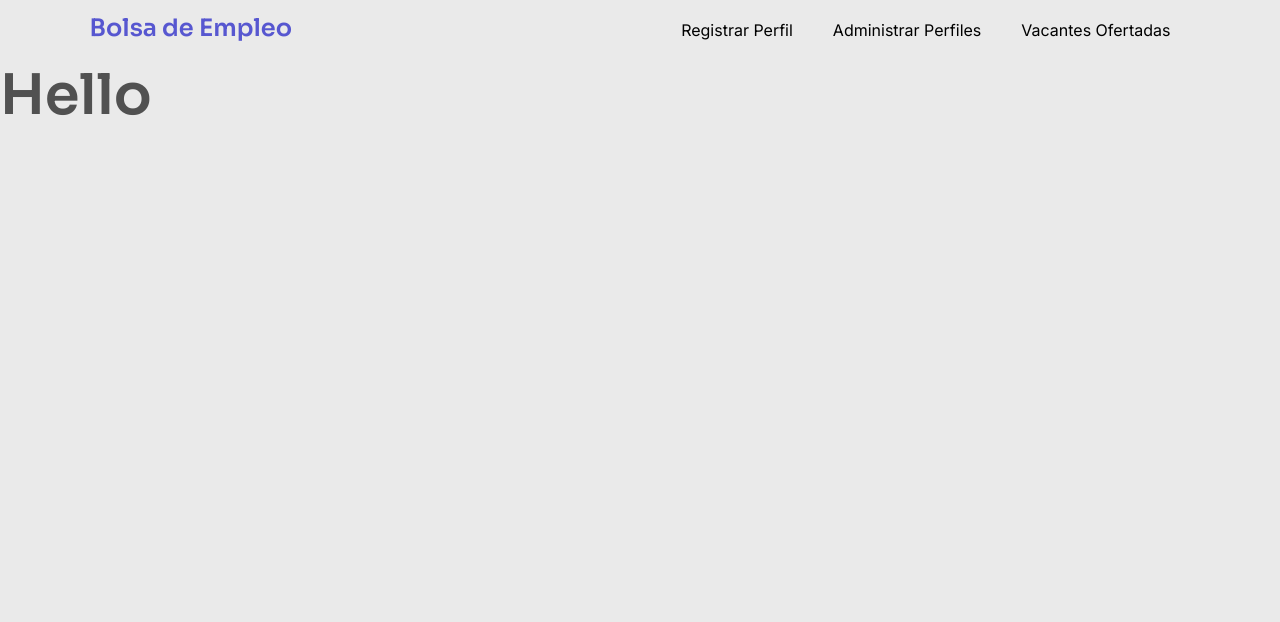
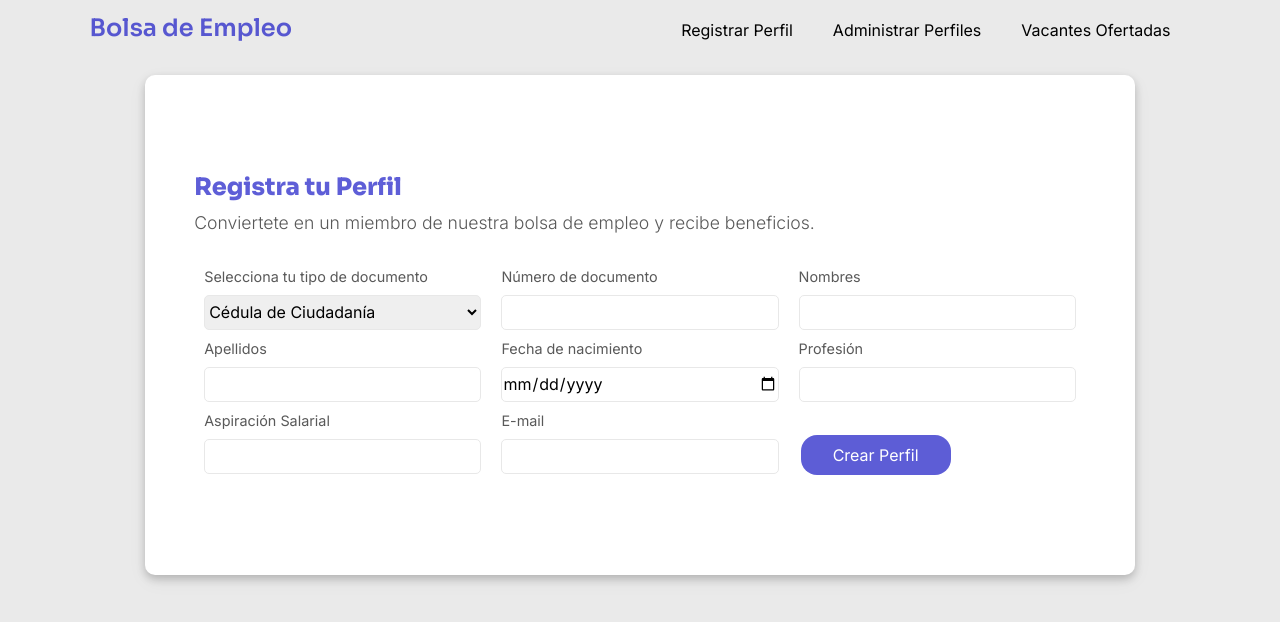
Before and after one commit to juanjacoboviera/bolsa-empleo, a React (Create React App) app: page / in a window 1280 px wide. Shown: the top 622 px of the page. Built offline with nearby package versions, Linux system fonts and the light colour scheme.

Commit message:
add html structure and styles to RegistroCiudadanos component

```diff
--- a/src/App.js
+++ b/src/App.js
@@ -1,6 +1,7 @@
 import React from 'react';
 import './style.css';
 import Nav from './components/nav/Nav'
+import RegistroCiudadanos from './pages/moduloRegistroCiudadanos/RegistroCiudadanos'
 
 function App() {
   return (
@@ -8,7 +9,10 @@ function App() {
    <header>
     <Nav></Nav>
    </header>
-   <h1>Hello</h1>
+   <main>
+   <RegistroCiudadanos></RegistroCiudadanos>
+
+   </main>
    </>
   );
 }
--- a/src/pages/moduloRegistroCiudadanos/RegistroCiudadanos.js
+++ b/src/pages/moduloRegistroCiudadanos/RegistroCiudadanos.js
@@ -1,9 +1,56 @@
 import React from 'react'
-import './registroCiudadanos.css'
+import './registroCiudadano.css'
 
 const RegistroCiudadanos = () => {
   return (
-    <div>RegistroCiudadanos</div>
+    <section className='form__container'>
+      <div className="form__description">
+        <h1 className='form__title'>Registra tu Perfil</h1>
+        <p>Conviertete en un miembro de nuestra bolsa de empleo y recibe beneficios.</p>
+      </div>
+      <form className='form__registration' action="">
+        <div className="input__container">
+            <label htmlFor="idType">Selecciona tu tipo de documento</label>
+            <select name="" id="idType">
+            <option value="">Cédula de Ciudadanía</option>
+            <option value="">Cédula de Extranjería</option>
+            <option value="">Pasaporte</option>
+            <option value="">Otro</option>
+          </select>
+        </div>
+          <div className="input__container">
+            <label htmlFor="document">Número de documento</label>
+            <input id='document' type="number" />
+          </div>
+          <div className="input__container">
+            <label htmlFor="names">Nombres</label>
+            <input id='names' type="text" />
+          </div>
+          <div className="input__container">
+            <label htmlFor="lastName">Apellidos</label>
+            <input id='lastName' type="text" />
+          </div>
+          <div className="input__container">
+            <label htmlFor="dob">Fecha de nacimiento</label>
+            <input id='dob' type="date" />
+          </div>
+          <div className="input__container">
+            <label htmlFor="ocupation">Profesión</label>
+            <input id='ocupation' type="text" />
+          </div>
+          <div className="input__container">
+            <label htmlFor="salary">Aspiración Salarial</label>
+            <input id='salary' type="number" />
+          </div>
+          <div className="input__container">
+            <label htmlFor="email">E-mail</label>
+            <input id='email' type="email" />
+          </div>
+          <div className="button__container">
+          <button className='generic__button'>Crear Perfil</button>
+          </div>
+      </form>
+    </section>
   )
 }
 
--- a/src/pages/moduloRegistroCiudadanos/registroCiudadano.css
+++ b/src/pages/moduloRegistroCiudadanos/registroCiudadano.css
@@ -0,0 +1,67 @@
+.form__container{
+  display: flex;
+  flex-direction: column;
+  justify-content: center;
+  align-items: center;
+  width: 90%;
+  height: 500px;
+  background-color: #fff;
+  box-shadow: 0 4px 8px 0 rgba(0, 0, 0, 0.2), 0 6px 20px 0 rgba(0, 0, 0, 0.05);
+  margin: 15px 5px;
+  border-radius: 10px;
+}
+
+.form__description{
+    display: flex;
+    flex-direction: column;
+    justify-content: flex-start;
+    margin: 0 0 30px 0;
+    width: 90%;
+}
+
+
+.form__title{
+    color: rgba(19, 19, 196, 0.681);
+    font-size: 1.5em;
+    font-weight: 800;
+    margin-bottom: 10px;
+}
+
+.form__registration{
+    display: grid;
+    grid-template-columns: repeat(3, 1fr);
+    width: 90%;
+}
+
+.input__container{
+    display: flex;
+    flex-direction: column;
+    margin: 5px  10px;
+}
+
+.input__container label{
+    margin-bottom: 10px;
+    color: #595959;
+    font-size: 0.9em;
+}
+
+.input__container input{
+    border: 1px solid #e8e8e8;
+    height: 35px;
+    border-radius: 5px;
+}
+
+.input__container select{
+    border: 1px solid #e8e8e8;
+    height: 35px;
+    border-radius: 5px;
+}
+
+
+.button__container{
+    display: flex;
+    flex-direction: column-reverse;
+    justify-content: baseline;
+    align-items: flex-start;
+    margin: 0  10px;
+}
--- a/src/style.css
+++ b/src/style.css
@@ -60,8 +60,30 @@ h4{
 }
 
 p{
-  color: #D4D4D4;
+  color: #595959;
   font-size: 1.1em;
   font-family: 'Inter', sans-serif;
   font-weight: 300;
 }
+
+main{
+  display: flex;
+  flex-direction: column;
+  justify-content: center;
+  align-items: center;
+}
+
+.generic__button{
+  background-color: rgba(19, 19, 196, 0.681);
+    width: 150px;
+    height: 40px;
+    color: white;
+    font-size: 1rem;
+    text-transform: capitalize;
+    padding: 5px 20px;
+    display: inline-block;
+    margin: 4px 2px;
+    border-radius: 16px;
+    border: none;
+    cursor: pointer;
+}
```
